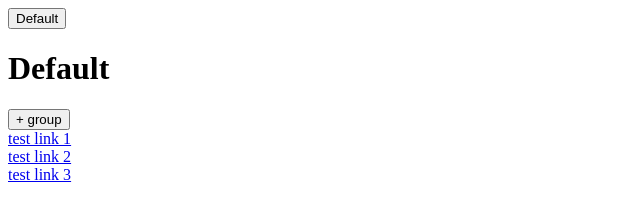
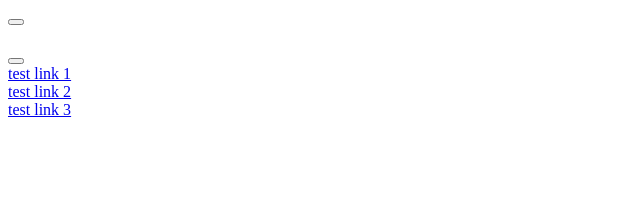
Before and after one commit to K0V0/NewTabGroupedLinks, a website built with Vite: page src/index.html in a window 1280 px wide. Shown: the whole page, without its empty margins (0-640 px from the left). Built offline with nearby package versions, Linux system fonts and the light colour scheme; some packages are replaced by stand-ins of ours.

Commit message:
rewrite ot workspace component

```diff
--- a/src/index.html
+++ b/src/index.html
@@ -6,5 +6,8 @@
         <script type="module" src="../src/main.ts"></script>
     </head>
     <body>
+        <header></header>
+        <main></main>
+        <footer></footer>
     </body>
 </html>
--- a/src/main.ts
+++ b/src/main.ts
@@ -6,10 +6,29 @@ import {GroupComponent} from "./ui/components/groupComponent";
 import {LinkComponent} from "./ui/components/linkComponent";
 import {SubgroupComponent} from "./ui/components/subgroupComponent";
 
-export const ELEM_WORKSPACE = "workspace-root";
-export const ELEM_GROUP = "link-group";
-export const ELEM_SUBGROUP = "link-subgroup"
-export const ELEM_LINK = "link-container";
+/**
+ *  Custom HTML elements names
+ */
+
+export const ELEM_WORKSPACE = "workspace-plane";
+export const ELEM_WORKSPACE_HEAD = "workspace-plane-head";
+export const ELEM_WORKSPACE_BODY = "workspace-plane-body";
+
+export const ELEM_GROUP: string = "link-group";
+export const ELEM_GROUP_HEAD: string = "link-group-head";
+export const ELEM_GROUP_BODY: string = "link-group-body";
+export const ELEM_GROUP_FOOT: string = "link-group-foot";
+
+export const ELEM_SUBGROUP: string = "link-subgroup"
+
+export const ELEM_LINK: string = "link-container";
+
+/**
+ *  Class names bound to some actions triggered by UI elements by user
+ */
+
+export const ACT_SWITCH_WORKSPACE: string = "action-switch-workspace";
+
 
 // define custom elements used BEFORE they are created/constructed
 // otherwise You are unable to call custom methods for example for
@@ -27,9 +46,10 @@ customElements.define(ELEM_LINK, LinkComponent);
     // create custom HTML element ONLY THAT WAY otherwise (innerHTML() method or
     // raw in html file) construction of object happens before initialized "repository"
     // is injected and program crashes
-    const workspaceElement = document
-        .createElement(ELEM_WORKSPACE) as WorkspaceComponent;
+    const workspaceElement = document.createElement(ELEM_WORKSPACE) as WorkspaceComponent;
     workspaceElement.setRepository(appStateDAO);
-    document.body.appendChild(workspaceElement);
+    document.body
+        .getElementsByTagName("main")[0]
+        .appendChild(workspaceElement);
 
 })();
--- a/src/ui/components/groupComponent.ts
+++ b/src/ui/components/groupComponent.ts
@@ -36,9 +36,21 @@ export class GroupComponent extends HTMLElement {
             });
     }
 
+    /**
+     * Parent to inflate:
+     *
+     *  <link-group id="[[ this.id ]]"></link-group>
+     *
+     * Rendered content:
+     *
+     *  <link-container id="[[ LinkDTO.id ]]"></link-container>
+     *  <link-subgroup id="[[ SubgroupDTO.id ]]">
+     *    <link-container id="[[ LinkDTO.id ]]"></link-container>
+     *  </link-subgroup>
+     */
     private renderHtmlTemplate(groupDto: GroupDTO): void {
         const parentElem: HTMLElement | null = document.getElementById(this.id);
-        groupDto.groupItems.forEach(groupItem => {
+        groupDto.groupItems.forEach((groupItem: GroupItemDTO) => {
             switch (groupItem.type) {
                 case "link":
                     this.renderLink(groupItem, parentElem);
@@ -52,21 +64,23 @@ export class GroupComponent extends HTMLElement {
         });
     }
 
-    private renderLink(link: LinkDTO, parent: HTMLElement) {
-        const linkElem = document.createElement(ELEM_LINK);
+    private renderLink(link: LinkDTO, parent: HTMLElement): void {
+        const linkElem: HTMLElement = document.createElement(ELEM_LINK);
         linkElem.id = link.id;
         parent.appendChild(linkElem);
     }
 
-    private renderSubgroup(subgroup: SubgroupDTO, parent: HTMLElement) {
-        const subgroupElem = document.createElement(ELEM_SUBGROUP);
-        subgroup.links.forEach((link: LinkDTO) => {
+    private renderSubgroup(subgroup: SubgroupDTO, parent: HTMLElement): void {
+        const subgroupElem: HTMLElement = document.createElement(ELEM_SUBGROUP);
+        subgroupElem.id = subgroup.id;
+        subgroup.links.forEach((link: LinkDTO): void => {
             this.renderLink(link, subgroupElem);
         });
         parent.appendChild(subgroupElem);
     }
 
-    private callbacks() {
+    private callbacks(): void {
+        // render containers for links
         qsAll<LinkComponent>(ELEM_LINK, this)
             .forEach((l: LinkComponent) => {
                 l.setRepository(this.appStateRepository);
--- a/src/ui/components/workspaceComponent.ts
+++ b/src/ui/components/workspaceComponent.ts
@@ -2,7 +2,7 @@ import {AppStateRepository} from "../../backend/repository/AppStateRepository";
 import {WorkspaceDTO, WorkspaceViewModel} from "../../viewModel/workspaceViewModel";
 import {GroupComponent} from "./groupComponent";
 import {qsAll} from "../../utils/firstOrderMethods";
-import {ELEM_GROUP} from "../../main"
+import {ELEM_GROUP, ELEM_WORKSPACE, ELEM_WORKSPACE_BODY, ELEM_WORKSPACE_HEAD, ACT_SWITCH_WORKSPACE} from "../../main"
 
 export class WorkspaceComponent extends HTMLElement {
 
@@ -22,35 +22,85 @@ export class WorkspaceComponent extends HTMLElement {
 
     render() {
 
+        const headerElem: HTMLElement = document.body.getElementsByTagName("header")[0];
+        const footerElem: HTMLElement = document.body.getElementsByTagName("footer")[0];
+        const headElem: HTMLElement = document.createElement(ELEM_WORKSPACE_HEAD);
+        const bodyElem: HTMLElement = document.createElement(ELEM_WORKSPACE_BODY);
+
+        this.appendChild(headElem);
+        this.appendChild(bodyElem);
+
         this.workspaceViewModel.workspacesObservable
-            .subscribe((workspaces: WorkspaceDTO[])  => {
-                this.innerHTML += `
-                    <header>
-                    ${workspaces.map(
-                        workspace => `<button class="switch-workspace" id="${workspace.id}">${workspace.title}</button>`
-                    ).join("")}
-                    </header>
-                `;
-            });
+            .subscribe((workspaces: WorkspaceDTO[]) => this.renderHeader(headerElem, workspaces));
 
-        this.innerHTML += `<main>`;
-
-        this.workspaceViewModel.workspaceNameObservable
-            .subscribe((name: string) => this.innerHTML += `<h1>${name}</h1>`);
-
-        this.innerHTML += `<button id="add-group">+ group</button>`;
+        this.workspaceViewModel.workspaceObservable
+            .subscribe((workspace: WorkspaceDTO) => this.renderWorkspaceHead(headElem, workspace));
 
         this.workspaceViewModel.groupIdsObservable
-            .subscribe((groupIds: string[]) => {
-                this.innerHTML += `
-                    ${groupIds.map(
-                        id => `<${ELEM_GROUP} id="${id}"></${ELEM_GROUP}>`
-                    ).join("")}
-                `;
-            });
+            .subscribe((groupIds: string[]) => this.renderGroups(bodyElem, groupIds));
 
-        this.innerHTML += `</main>`;
-        this.innerHTML += `<footer></footer>`;
+       this.renderFooter(footerElem);
+    }
+
+    /**
+     * Top menu workspace switcher content (Application header content)
+     *
+     * Parent to inflate:
+     *
+     *  <header></header>
+     *
+     * Rendered content:
+     *
+     *  <button class="[[ ACT_SWITCH_WORKSPACE ]]" name="[[ WorkspaceDTO.id ]]">
+     *      [[ WorkspaceDTO.title ]]
+     *  </button>
+     *  ...
+     *  <button ...>...</button>
+     */
+    private renderHeader(parentElem: HTMLElement, workspaces: WorkspaceDTO[]) {
+        workspaces.forEach((workspace: WorkspaceDTO) => {
+            const buttonElem: HTMLButtonElement = document.createElement("button");
+            buttonElem.name = workspace.id;
+            buttonElem.title = workspace.title;
+            buttonElem.className = ACT_SWITCH_WORKSPACE;
+            parentElem.appendChild(buttonElem);
+        });
+    }
+
+    /**
+     *  Workspace heading & top menu content
+     */
+    private renderWorkspaceHead(parentElem: HTMLElement, workspace: WorkspaceDTO) {
+
+        const titleElem: HTMLHeadingElement = document.createElement("h1");
+        titleElem.title = workspace.title;
+        parentElem.appendChild(titleElem);
+
+        const addButtonElem: HTMLButtonElement = document.createElement("button");
+        addButtonElem.name = workspace.id;
+        addButtonElem.title = "Add new group";
+        addButtonElem.className = ACT_SWITCH_WORKSPACE;
+        parentElem.appendChild(addButtonElem);
+    }
+
+    /**
+     *  Workspace's groups with links and subgroups containers
+     */
+    private renderGroups(parentElem: HTMLElement, groupIds: string[]) {
+        groupIds.forEach(groupId => {
+            const groupElem: HTMLElement = document.createElement(ELEM_GROUP);
+            groupElem.id = groupId;
+            parentElem.appendChild(groupElem);
+        });
+    }
+
+    /**
+     *  Application footer content
+     */
+    private renderFooter(parentElem: HTMLElement) {
+        const dummyTextElem = document.createElement("span");
+        dummyTextElem.title = "tiririri";
+        parentElem.appendChild(dummyTextElem);
     }
 
     private callbacks(): void {
--- a/src/viewModel/workspaceViewModel.ts
+++ b/src/viewModel/workspaceViewModel.ts
@@ -1,4 +1,5 @@
 import {AppStateRepository} from "../backend/repository/AppStateRepository";
+import {AppState} from "../backend/entity/AppStateEntity";
 import {ObservableValue} from "../utils/observableValue";
 
 export interface WorkspaceDTO {
@@ -10,25 +11,27 @@ export class WorkspaceViewModel {
 
     readonly workspacesObservable: ObservableValue<WorkspaceDTO[]> = new ObservableValue(null as any);
     readonly groupIdsObservable: ObservableValue<string[]> = new ObservableValue(null as any);
-    readonly workspaceNameObservable: ObservableValue<string> = new ObservableValue(null as any);
+    readonly workspaceObservable: ObservableValue<WorkspaceDTO> = new ObservableValue(null as any);
 
     constructor(repo: AppStateRepository) {
-        repo.state$.subscribe(state => {
+        repo.state$.subscribe((state: AppState) => {
 
             // top menu with workspaces (environments)
-            this.workspacesObservable.set(Object
+            this.workspacesObservable.set(
+                Object
                     .values(state.environments)
                     .map(env => ({
                         id: env.id,
                         title: env.name
                     })));
 
-            // workspace name
-            this.workspaceNameObservable.set(
-                state.environments[state.activeEnvironmentId].name);
+            // workspace
+            this.workspaceObservable.set(
+                state.environments[state.activeEnvironmentId]);
 
             // groups with links
-            this.groupIdsObservable.set(Object
+            this.groupIdsObservable.set(
+                Object
                     .values(state.groups)
                     .map(group => group.id));
         });
```
Also changed, not shown: src/ui/components/linkComponent.ts (+9 -1 lines). Lines whose indentation alone changed are shown as unchanged.
